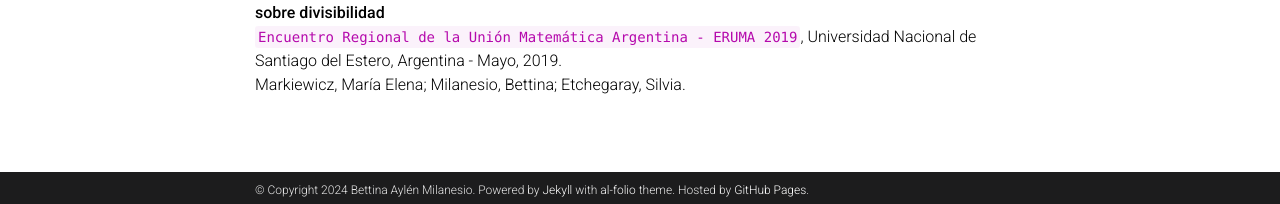
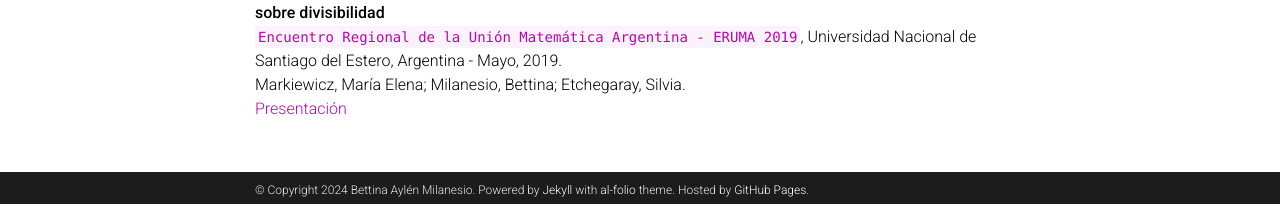
Before and after one commit to bmilanesio/bmilanesio.github.io, a Jekyll site: the page built from _pages/presentations.md, in a window 1280 px wide and 900 px high, scrolled down 695 px. Shown: the part 693-897 px from the top of the window. Built offline with Jekyll 4.4.1, drawn with Linux system fonts in a browser that asks for light colours; comment, search, counter and statistics services are not loaded; a style sheet for code colours, icons or effects is not loaded.

Commit message:
adding eruma presentation

```diff
--- a/_pages/presentations.md
+++ b/_pages/presentations.md
@@ -55,4 +55,5 @@ Markiewicz, María Elena; Milanesio, Bettina.\
 
 **Un proceso formativo para la investigación: análisis de niveles de algebrización en un proceso de estudio sobre divisibilidad**\
 `Encuentro Regional de la Unión Matemática Argentina - ERUMA 2019`, Universidad Nacional de Santiago del Estero, Argentina - Mayo, 2019.\
-Markiewicz, María Elena; Milanesio, Bettina; Etchegaray, Silvia.
+Markiewicz, María Elena; Milanesio, Bettina; Etchegaray, Silvia.\
+[Presentación](https://bmilanesio.github.io/assets/pdf/PowerEruma.pdf)
```
Also changed, not shown: 1 other file.
